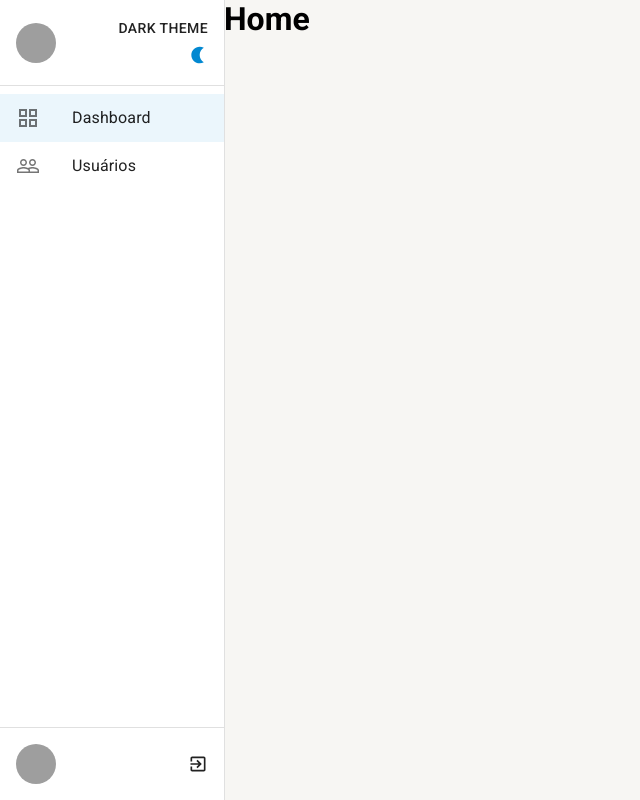
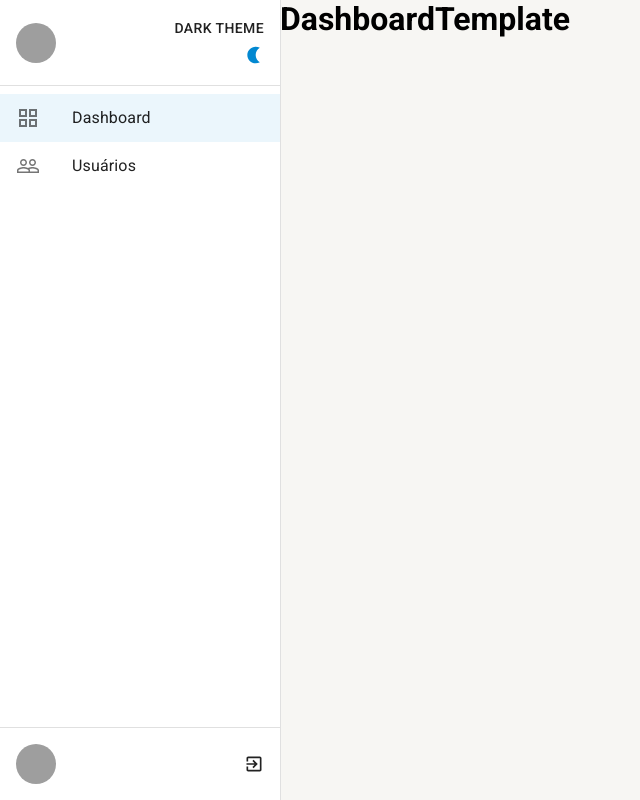
Before and after one commit to geraldobl58/app-dashboard-typescript-material-ui, a React (Create React App) app: page /dashboard in a window 1280 px wide. Shown: the whole page, without its empty margins (0-640 px from the left). Built offline with nearby package versions, Linux system fonts and the light colour scheme; grey boxes are pictures that could not be loaded.

Commit message:
:sparkles: Creating base layout

```diff
--- a/src/components/AppShell/index.tsx
+++ b/src/components/AppShell/index.tsx
@@ -1,3 +1,4 @@
+import { Link } from 'react-router-dom'
 import {
   Avatar,
   Box,
@@ -13,9 +14,9 @@ import NightlightIcon from '@mui/icons-material/Nightlight'
 import ExitToAppIcon from '@mui/icons-material/ExitToApp'
 
 import { useAppThemeContext } from 'contexts/ThemeContext'
+import { useDrawerContext } from 'contexts/DrawerContext'
 
 import { MenuLinks } from 'components/MenuLinks'
-import { useDrawerContext } from 'contexts/DrawerContext'
 
 type MenuProps = {
   children: React.ReactNode
@@ -32,7 +33,7 @@ export function AppShell({ children }: MenuProps) {
     <>
       <Drawer variant="permanent">
         <Box
-          width={theme.spacing(28)}
+          width={theme.spacing(35)}
           height="100%"
           display="flex"
           flexDirection="column"
@@ -44,7 +45,9 @@ export function AppShell({ children }: MenuProps) {
             justifyContent="space-between"
             p={2}
           >
-            <Avatar src="https://cdn.icon-icons.com/icons2/2699/PNG/512/atlassian_jira_logo_icon_170511.png" />
+            <Link to="/">
+              <Avatar src="https://cdn.icon-icons.com/icons2/2699/PNG/512/atlassian_jira_logo_icon_170511.png" />
+            </Link>
             {themeName === 'light' ? (
               <Box display="block" textAlign="right">
                 <Typography variant="button" display="block" gutterBottom>
@@ -107,7 +110,7 @@ export function AppShell({ children }: MenuProps) {
           </Box>
         </Box>
       </Drawer>
-      <Box height="100vh" marginLeft={theme.spacing(28)}>
+      <Box height="100vh" marginLeft={theme.spacing(35)}>
         {children}
       </Box>
     </>
--- /dev/null
+++ b/src/pages/Dashboard.tsx
@@ -0,0 +1,7 @@
+import { DashboardTemplate } from 'templates/Dashboard'
+
+const Home = () => {
+  return <DashboardTemplate />
+}
+
+export default Home
--- a/src/routes/index.tsx
+++ b/src/routes/index.tsx
@@ -9,6 +9,7 @@ import PeopleOutlineIcon from '@mui/icons-material/PeopleOutline'
 import { useDrawerContext } from 'contexts/DrawerContext'
 
 const Home = lazy(() => import('pages/Home'))
+const Dashboard = lazy(() => import('pages/Dashboard'))
 
 export const AppRoutes = () => {
   const { setDrawerOptions } = useDrawerContext()
@@ -31,8 +32,8 @@ export const AppRoutes = () => {
   return (
     <Suspense fallback={<LinearProgress />}>
       <Routes>
-        <Route path="/" element={<p>Inicio</p>} />
-        <Route path="/dashboard" element={<Home />} />
+        <Route path="/" element={<Home />} />
+        <Route path="/dashboard" element={<Dashboard />} />
         <Route path="/users" element={<p>Users</p>} />
         <Route path="*" element={<Navigate to="/" />} />
       </Routes>
--- /dev/null
+++ b/src/templates/Base/index.tsx
@@ -0,0 +1,9 @@
+import { Box } from '@mui/material'
+
+type BaseProps = {
+  children: React.ReactNode
+}
+
+export function Base({ children }: BaseProps) {
+  return <Box>{children}</Box>
+}
--- /dev/null
+++ b/src/templates/Dashboard/index.tsx
@@ -0,0 +1,9 @@
+import { Base } from 'templates/Base'
+
+export function DashboardTemplate() {
+  return (
+    <Base>
+      <h1>DashboardTemplate</h1>
+    </Base>
+  )
+}
```
